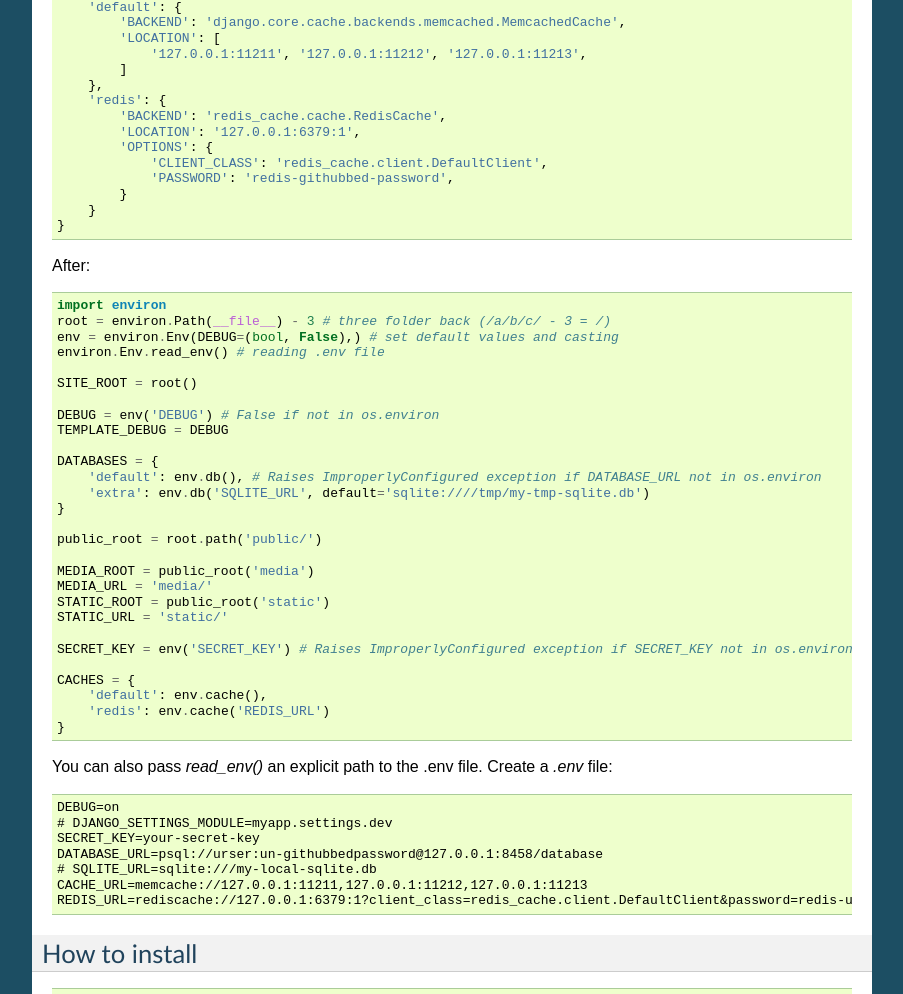
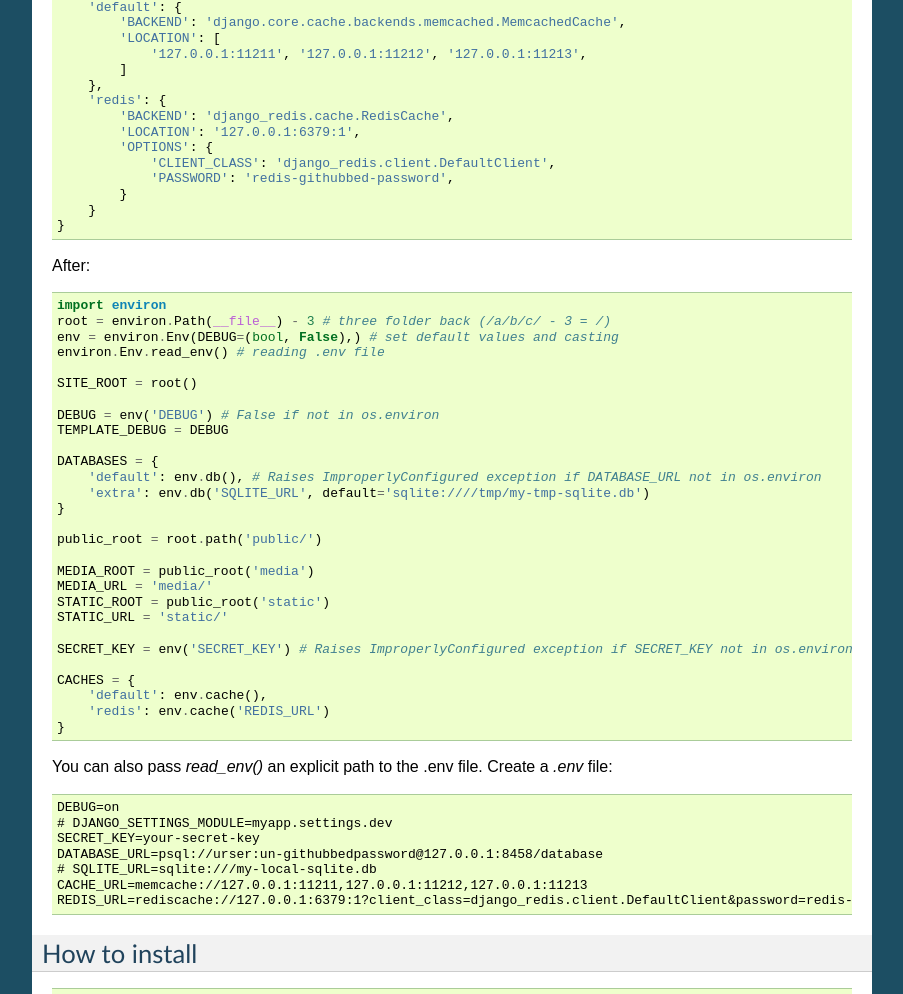
Before and after one commit to joke2k/django-environ, a Sphinx documentation site: the page built from docs/index.rst, in a window 1280 px wide and 1400 px high, scrolled down 839 px. Shown: the part 151-1145 px from the top of the window, without its empty margins (198-1101 px from the left). Built offline with Sphinx 7.4.7, drawn with Linux system fonts in a browser that asks for light colours.

Commit message:
redis_cache deprecated in 3.8 and removed in 3.9 in favor of django_redis

```diff
--- a/README.rst
+++ b/README.rst
@@ -69,10 +69,10 @@ This is your `settings.py` file before you have installed **django-environ**
             ]
         },
         'redis': {
-            'BACKEND': 'redis_cache.cache.RedisCache',
+            'BACKEND': 'django_redis.cache.RedisCache',
             'LOCATION': '127.0.0.1:6379:1',
             'OPTIONS': {
-                'CLIENT_CLASS': 'redis_cache.client.DefaultClient',
+                'CLIENT_CLASS': 'django_redis.client.DefaultClient',
                 'PASSWORD': 'redis-githubbed-password',
             }
         }
@@ -118,7 +118,7 @@ Create a `.env` file::
     DATABASE_URL=psql://urser:un-githubbedpassword@127.0.0.1:8458/database
     # SQLITE_URL=sqlite:///my-local-sqlite.db
     CACHE_URL=memcache://127.0.0.1:11211,127.0.0.1:11212,127.0.0.1:11213
-    REDIS_URL=rediscache://127.0.0.1:6379:1?client_class=redis_cache.client.DefaultClient&password=redis-un-githubbed-password
+    REDIS_URL=rediscache://127.0.0.1:6379:1?client_class=django_redis.client.DefaultClient&password=redis-un-githubbed-password
 
 
 How to install
--- a/docs/index.rst
+++ b/docs/index.rst
@@ -58,10 +58,10 @@ This is your `settings.py` file before you have installed **django-environ**
             ]
         },
         'redis': {
-            'BACKEND': 'redis_cache.cache.RedisCache',
+            'BACKEND': 'django_redis.cache.RedisCache',
             'LOCATION': '127.0.0.1:6379:1',
             'OPTIONS': {
-                'CLIENT_CLASS': 'redis_cache.client.DefaultClient',
+                'CLIENT_CLASS': 'django_redis.client.DefaultClient',
                 'PASSWORD': 'redis-githubbed-password',
             }
         }
@@ -107,7 +107,7 @@ Create a `.env` file::
     DATABASE_URL=psql://urser:un-githubbedpassword@127.0.0.1:8458/database
     # SQLITE_URL=sqlite:///my-local-sqlite.db
     CACHE_URL=memcache://127.0.0.1:11211,127.0.0.1:11212,127.0.0.1:11213
-    REDIS_URL=rediscache://127.0.0.1:6379:1?client_class=redis_cache.client.DefaultClient&password=redis-un-githubbed-password
+    REDIS_URL=rediscache://127.0.0.1:6379:1?client_class=django_redis.client.DefaultClient&password=redis-un-githubbed-password
 
 
 How to install
```
Also changed, not shown: 3 other files.
